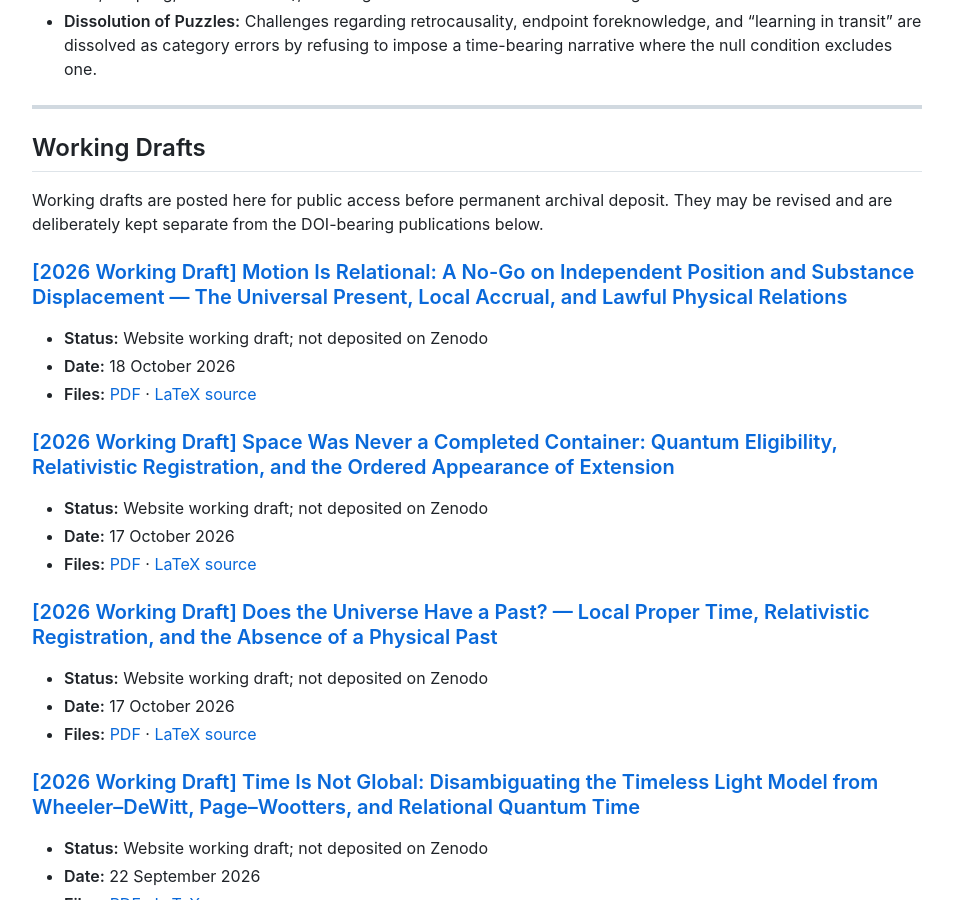
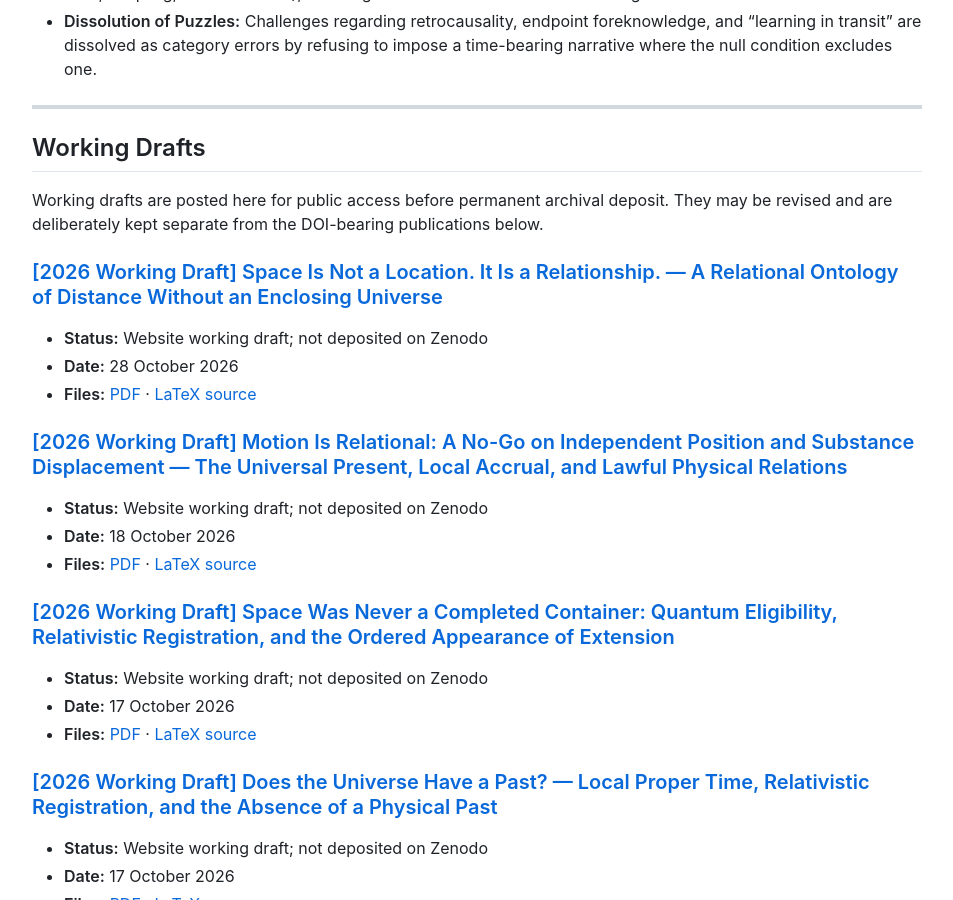
Before and after one commit to DeepSparkAi/JohnCWMcKinleyArchive, a Jekyll site: the page built from index.md, in a window 1280 px wide and 900 px high, scrolled down 2172 px. Shown: the whole window, without its empty margins (163-1116 px from the left). Built offline with Jekyll 4.4.1, drawn with Linux system fonts in a browser that asks for light colours; nearby versions of some CDN libraries.

Commit message:
Add Space Is Not a Location as a website working draft

```diff
--- a/index.md
+++ b/index.md
@@ -71,6 +71,11 @@ The TLM is an interpretive framework that treats the null status of the photon a
 
 Working drafts are posted here for public access before permanent archival deposit. They may be revised and are deliberately kept separate from the DOI-bearing publications below.
 
+
+### [\[2026 Working Draft\] Space Is Not a Location. It Is a Relationship. — A Relational Ontology of Distance Without an Enclosing Universe](/papers/space-is-not-a-location/)
+* **Status:** Website working draft; not deposited on Zenodo
+* **Date:** 28 October 2026
+* **Files:** [PDF](/assets/papers/space-is-not-a-location-working-draft.pdf) · [LaTeX source](/assets/papers/space-is-not-a-location-working-draft.tex)
 
 ### [\[2026 Working Draft\] Motion Is Relational: A No-Go on Independent Position and Substance Displacement — The Universal Present, Local Accrual, and Lawful Physical Relations](/papers/motion-is-relational/)
 * **Status:** Website working draft; not deposited on Zenodo
--- a/sitemap.xml
+++ b/sitemap.xml
@@ -124,4 +124,5 @@
   <url><loc>https://johncwmckinley.com/papers/delay-to-c-a-fundamental-law-unifying-physics-paper-and-video-transcript/</loc></url>
   <url><loc>https://johncwmckinley.com/papers/electric-current-does-not-license-electron-energy-carrier-ontology/</loc></url>
   <url><loc>https://johncwmckinley.com/papers/the-endpoints-are-timed-the-relation-is-not/</loc></url>
+  <url><loc>https://johncwmckinley.com/papers/space-is-not-a-location/</loc></url>
 </urlset>
```
Also changed, not shown: papers/space-is-not-a-location.md (added, +27 -0 lines), .github/workflows/build-space-is-not-a-location-pdf.yml (added), 1 other file.
